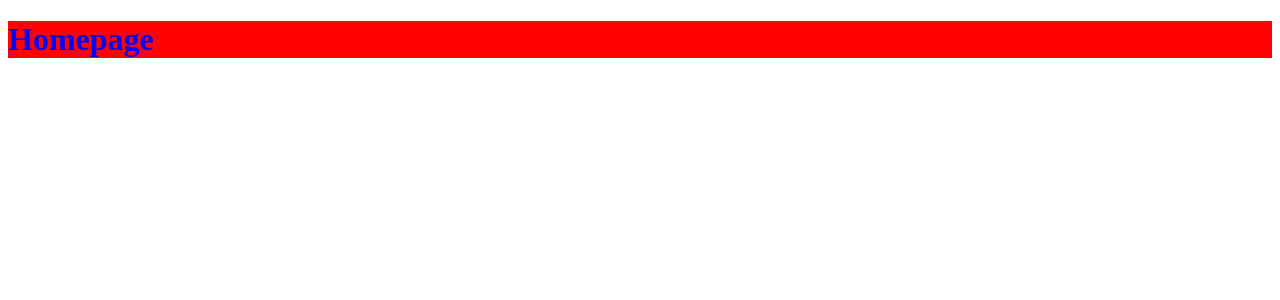
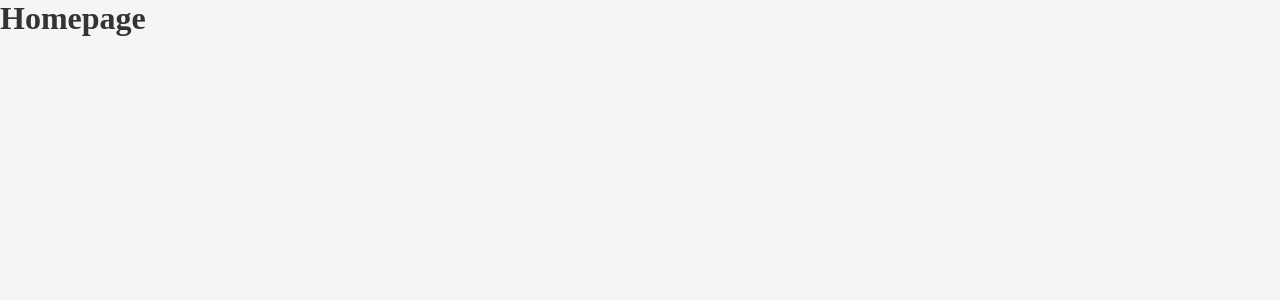
Before and after one commit to cristian-sbardelotto/portfolio, a Next.js app: page / in a window 1280 px wide. Shown: the top 300 px of the page. Built offline with nearby package versions, Linux system fonts and the light colour scheme.

Commit message:
✨ feat(theme): implemented theme funcionality and created global style

```diff
--- a/src/app/layout.tsx
+++ b/src/app/layout.tsx
@@ -1,16 +1,26 @@
+'use client';
+
+import { GlobalStyle } from '@/styles/GlobalStyle';
+import light from '@/styles/themes/light';
+import { ThemeProvider } from 'styled-components';
+
 export const metadata = {
   title: 'My Portfolio',
   description: 'Generated by create next app',
 };
 
-export default function RootLayout({
-  children,
-}: {
+type LayoutProps = {
   children: React.ReactNode;
-}) {
+};
+
+export default function RootLayout({ children }: LayoutProps) {
   return (
-    <html lang='pt-br'>
-      <body>{children}</body>
-    </html>
+    <ThemeProvider theme={light}>
+      <html lang='pt-br'>
+        <GlobalStyle />
+
+        <body>{children}</body>
+      </html>
+    </ThemeProvider>
   );
 }
--- a/src/app/page.tsx
+++ b/src/app/page.tsx
@@ -1,19 +1,7 @@
-'use client';
-
-import styled from 'styled-components';
-
 export default function Home() {
   return (
-    <Hero>
+    <main>
       <h1>Homepage</h1>
-    </Hero>
+    </main>
   );
 }
-
-const Hero = styled.main`
-  background-color: red;
-
-  h1 {
-    color: blue;
-  }
-`;
--- /dev/null
+++ b/src/styles/GlobalStyle.ts
@@ -0,0 +1,15 @@
+import { createGlobalStyle } from 'styled-components';
+
+export const GlobalStyle = createGlobalStyle`
+  * {
+    margin: 0;
+    padding: 0;
+    box-sizing: border-box;
+    -webkit-font-smoothing: antialiased;
+  }
+
+  body {
+    color: ${({ theme }) => theme.colors.text};
+    background-color: ${({ theme }) => theme.colors.background};
+  }
+`;
--- /dev/null
+++ b/src/styles/themes/light.ts
@@ -0,0 +1,10 @@
+const light = {
+  title: 'light',
+
+  colors: {
+    background: '#f5f5f5',
+    text: '#333',
+  },
+};
+
+export default light;
```
Also changed, not shown: src/styles/styled.d.ts (added, +12 -0 lines), src/styles/themes/dark.ts (added, +10 -0 lines).
